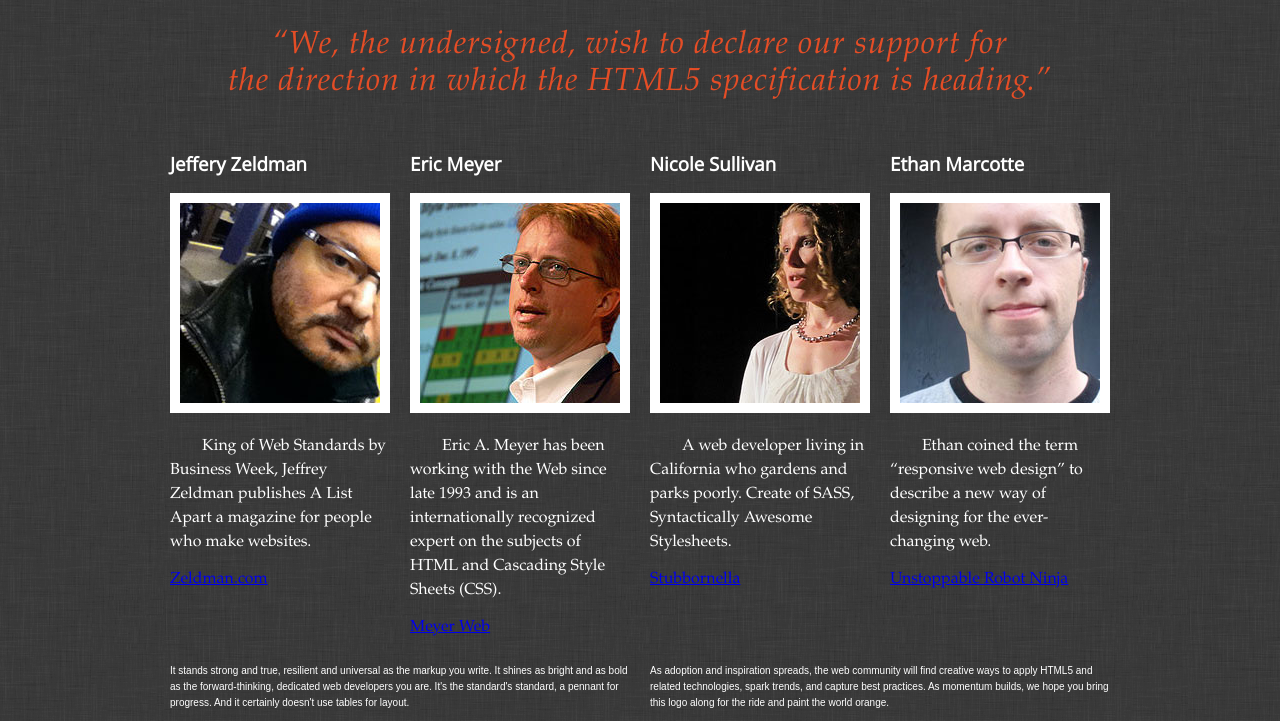
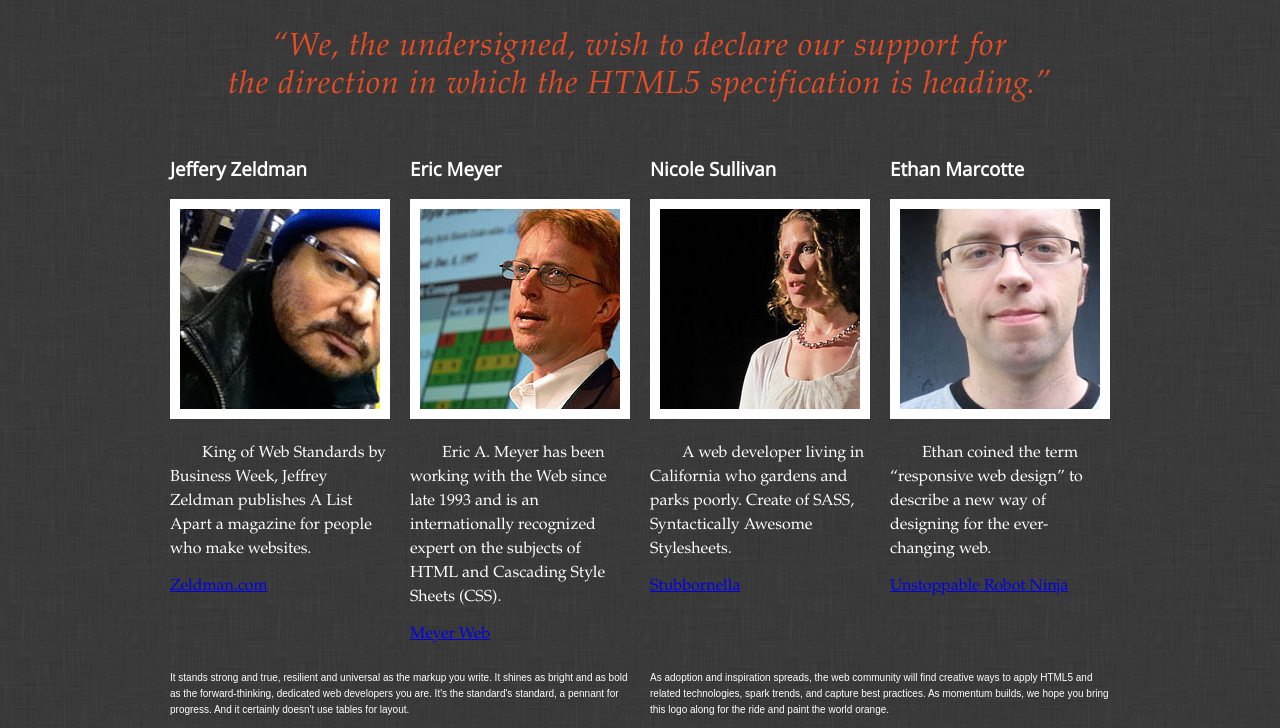
Before and after one commit to dakotaberg123/kiwi, a plain HTML site: page index.html in a window 1280 px wide. Shown: the part 153-881 px from the top of the page. Drawn offline with nearby package versions, Linux system fonts and the light colour scheme.

Commit message:
Version 2

```diff
--- a/index.html
+++ b/index.html
@@ -4,9 +4,7 @@
 	<meta charset="utf-8" />
 	<title>HTML5 Super Friends</title>
 
-	<link rel="stylesheet" href="css/normalize.css" />
 	<link rel="stylesheet" href="css/styles.css" />
-	<link rel="stylesheet" href="css/960-12-col.css" />
 	<link href='http://fonts.googleapis.com/css?family=Open+Sans' rel='stylesheet' type='text/css'>
 
 </head>
```
